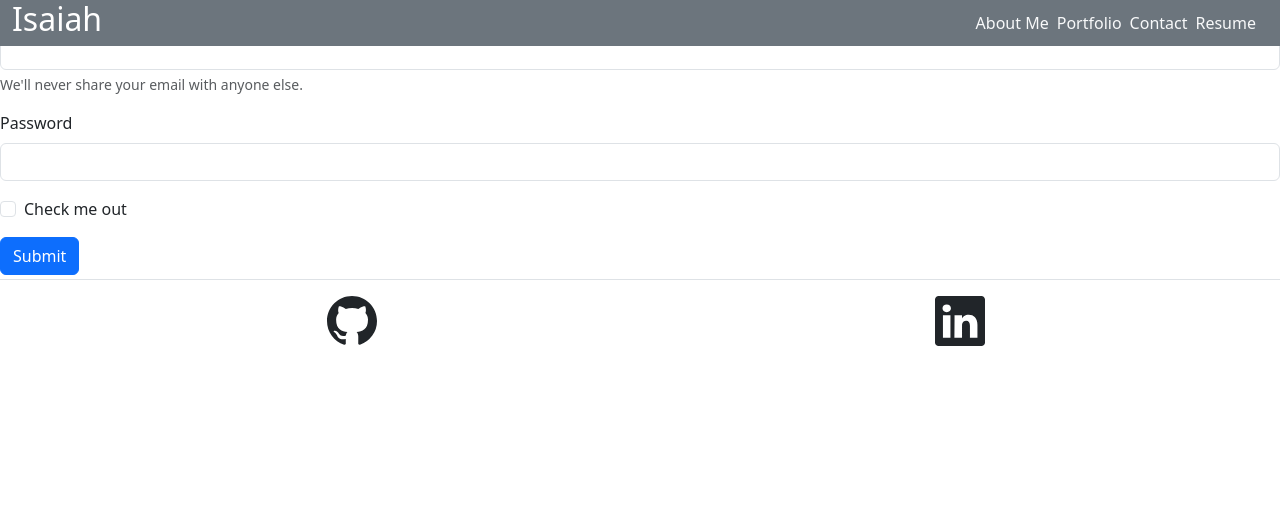
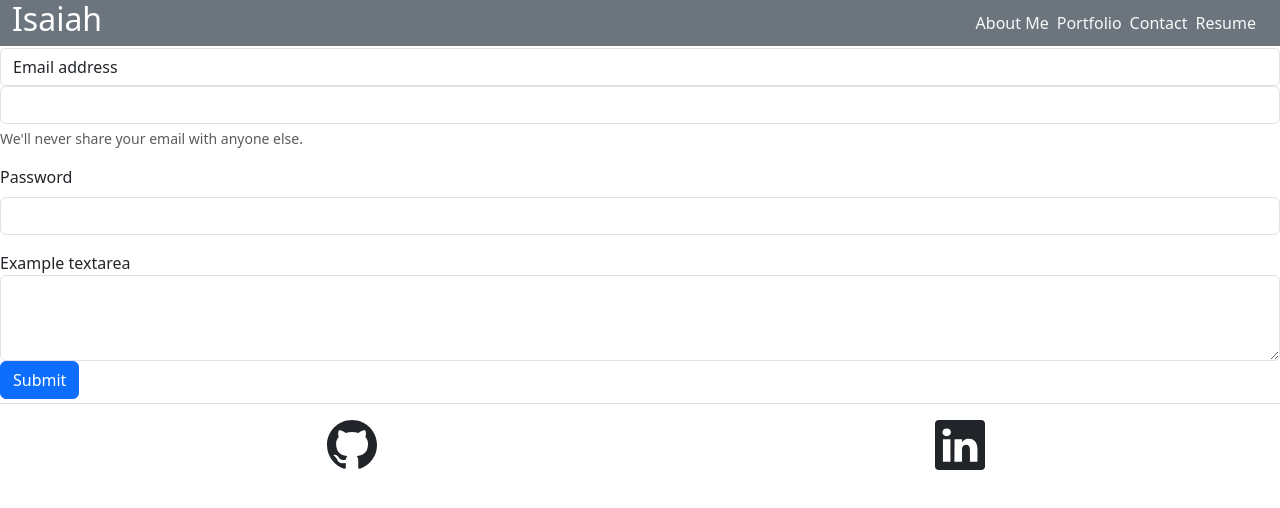
Before and after one commit to Isaiahcapers/REACT-PORTFOLIO, a React (Vite) app: page /contact in a window 1280 px wide. Shown: the top 508 px of the page. Built offline with nearby package versions, Linux system fonts and the light colour scheme.

Commit message:
contact form completed

```diff
--- a/src/index.css
+++ b/src/index.css
@@ -13,6 +13,14 @@
   -moz-osx-font-smoothing: grayscale;
 }
 
+.portfolio-container {
+  display: flex;
+  flex-direction: column;
+  min-height: 100vh;
+  padding-top: 60px;
+  padding-bottom: 60px;
+}
+
 * {
   box-sizing: border-box;
 }
@@ -25,12 +33,6 @@ a:hover {
   color: #535bf2;
 }
 
-body {
-  margin: 0;
-  display: flex;
-  flex-direction: column;
-  min-height: 100vh;
-}
 
 h1 {
   font-size: 3.2em;
--- a/src/pages/ContactPage.jsx
+++ b/src/pages/ContactPage.jsx
@@ -1,20 +1,86 @@
-export default function ContactPage () {
+import React, { useState } from 'react';
+
+export default function ContactPage() {
+    const [email, setEmail] = useState('');
+    const [password, setPassword] = useState('');
+    const [textarea, setTextarea] = useState('');
+    const [emailValid, setEmailValid] = useState(true);
+    const [passwordValid, setPasswordValid] = useState(true);
+    const [textareaValid, setTextareaValid] = useState(true);
+
+    const handleInputChange = (event) => {
+        const { id, value } = event.target;
+        switch (id) {
+            case 'exampleInputEmail1':
+                setEmail(value);
+                setEmailValid(value.includes('@'));
+                break;
+            case 'exampleInputPassword1':
+                setPassword(value);
+                setPasswordValid(value.length > 3);
+                break;
+            case 'exampleFormControlTextarea1':
+                setTextarea(value);
+                setTextareaValid(value.length > 0);
+                break;
+            default:
+                break;
+        }
+    };
+
+    const handleSubmit = (event) => {
+        event.preventDefault();
+        const isFormValid = emailValid && passwordValid && textareaValid;
+        if (!isFormValid) {
+            event.stopPropagation();
+        }
+    };
+
     return (
-    <form>
-        <div class="mb-3">
-            <label for="exampleInputEmail1" class="form-label">Email address</label>
-            <input type="email" class="form-control" id="exampleInputEmail1" aria-describedby="emailHelp" />
-            <div id="emailHelp" class="form-text">We'll never share your email with anyone else.</div>
-        </div>
-        <div class="mb-3">
-            <label for="exampleInputPassword1" class="form-label">Password</label>
-            <input type="password" class="form-control" id="exampleInputPassword1" />
-        </div>
-        <div class="mb-3 form-check">
-            <input type="checkbox" class="form-check-input" id="exampleCheck1" />
-            <label class="form-check-label" for="exampleCheck1">Check me out</label>
-        </div>
-        <button type="submit" class="btn btn-primary">Submit</button>
-    </form>
+        <>
+            <form className="needs-validation" noValidate onSubmit={handleSubmit}>
+                <div className="form-row">
+                    <div className="mb-3 pt-5">
+                        <label htmlFor="exampleInputEmail1" className="form-control">Email address</label>
+                        <input
+                            type="email"
+                            className={`form-control ${emailValid ? '' : 'is-invalid'}`}
+                            id="exampleInputEmail1"
+                            aria-describedby="emailHelp"
+                            value={email}
+                            onChange={handleInputChange}
+                            required
+                        />
+                        <div id="emailHelp" className="form-text">We'll never share your email with anyone else.</div>
+                        <div className="invalid-feedback">Please provide a valid email.</div>
+                    </div>
+                    <div className="mb-3">
+                        <label htmlFor="exampleInputPassword1" className="form-label">Password</label>
+                        <input
+                            type="password"
+                            className={`form-control ${passwordValid ? '' : 'is-invalid'}`}
+                            id="exampleInputPassword1"
+                            value={password}
+                            onChange={handleInputChange}
+                            required
+                        />
+                        <div className="invalid-feedback">Please provide a password.</div>
+                    </div>
+                    <div className="form-group">
+                        <label htmlFor="exampleFormControlTextarea1">Example textarea</label>
+                        <textarea
+                            className={`form-control ${textareaValid ? '' : 'is-invalid'}`}
+                            id="exampleFormControlTextarea1"
+                            rows="3"
+                            value={textarea}
+                            onChange={handleInputChange}
+                            required
+                        ></textarea>
+                        <div className="invalid-feedback">Please provide some text.</div>
+                    </div>
+                    <button type="submit" className="btn btn-primary">Submit</button>
+                </div>
+            </form>
+        </>
     );
 }
--- a/src/pages/PortfolioPage.jsx
+++ b/src/pages/PortfolioPage.jsx
@@ -9,8 +9,9 @@ import repoLinks from '../components/UI/RepoLinks';
 const [vehicleBuilder,employeeTracker,recipeVault,readmeGenerator,drillGame,reactPortfolio] = repoLinks;
 export default function PortfolioPage() {
     return (
-        <div className="container-fluid d-flex">
-           <div className='row '>
+        <div className="portfolio-container">
+            <div className="container-fluid d-flex flex-column">
+             <div className='row '>
                 <div className="port-img col-12 col-md-6 d-flex flex-column">
                     <div className='d-flex justify-content-center'>
                     <img src={logo1} alt="PC 1"/>
@@ -65,7 +66,8 @@ export default function PortfolioPage() {
                         <a href={reactPortfolio.link}><img src={logo7} alt="github logo" style={{width: '25px', height: '25px'}}/></a>
                     </div>
                 </div>
-           </div>
+            </div>
+            </div>
         </div>
     );
 }
```
